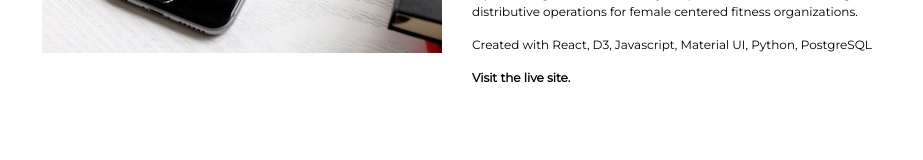
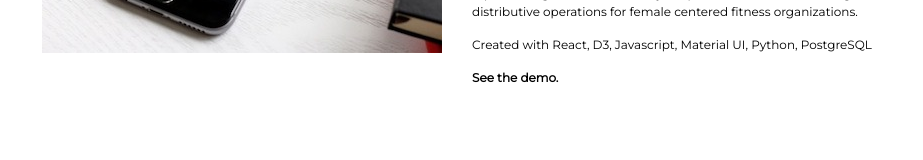
Before and after one commit to smarvez/personal-site, a React (Create React App) app: page /epro in a window 1280 px wide. Shown: the part 436-596 px from the top of the page, without its empty margins (178-1101 px from the left). Built offline with nearby package versions, Linux system fonts and the light colour scheme.

Commit message:
updated epro with demo

```diff
--- a/src/components/Epro.js
+++ b/src/components/Epro.js
@@ -23,7 +23,7 @@ class Epro extends Component {
             <div className="contact-container">
               <p className="project-blurb">Created with React, D3, Javascript, Material UI, Python, PostgreSQL</p>
               <p className="project-blurb">
-                <a href={'https://e-pro-fitness.herokuapp.com/login'} className="linkOut">Visit the live site.</a>
+                <a href={'https://www.youtube.com/watch?v=jdjHQ-HdMik&feature=youtu.be'} className="linkOut">See the demo.</a>
               </p>
             </div>
 
```
Also changed, not shown: public/manifest.json.
